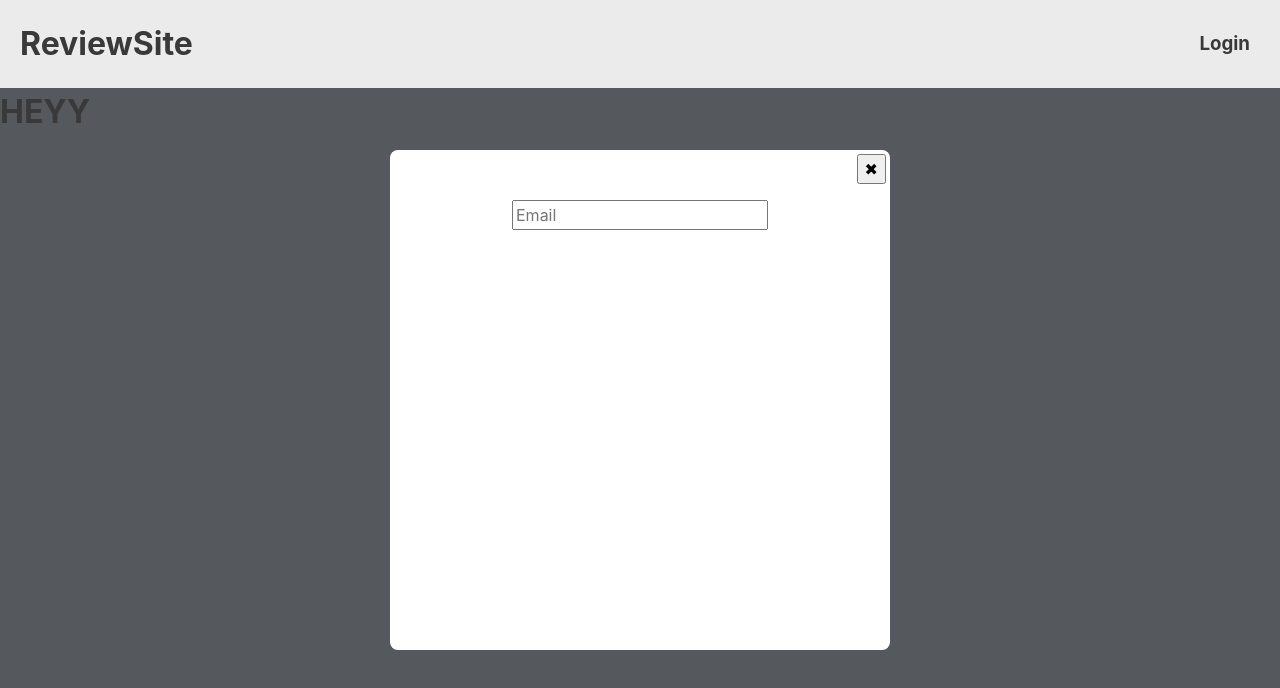
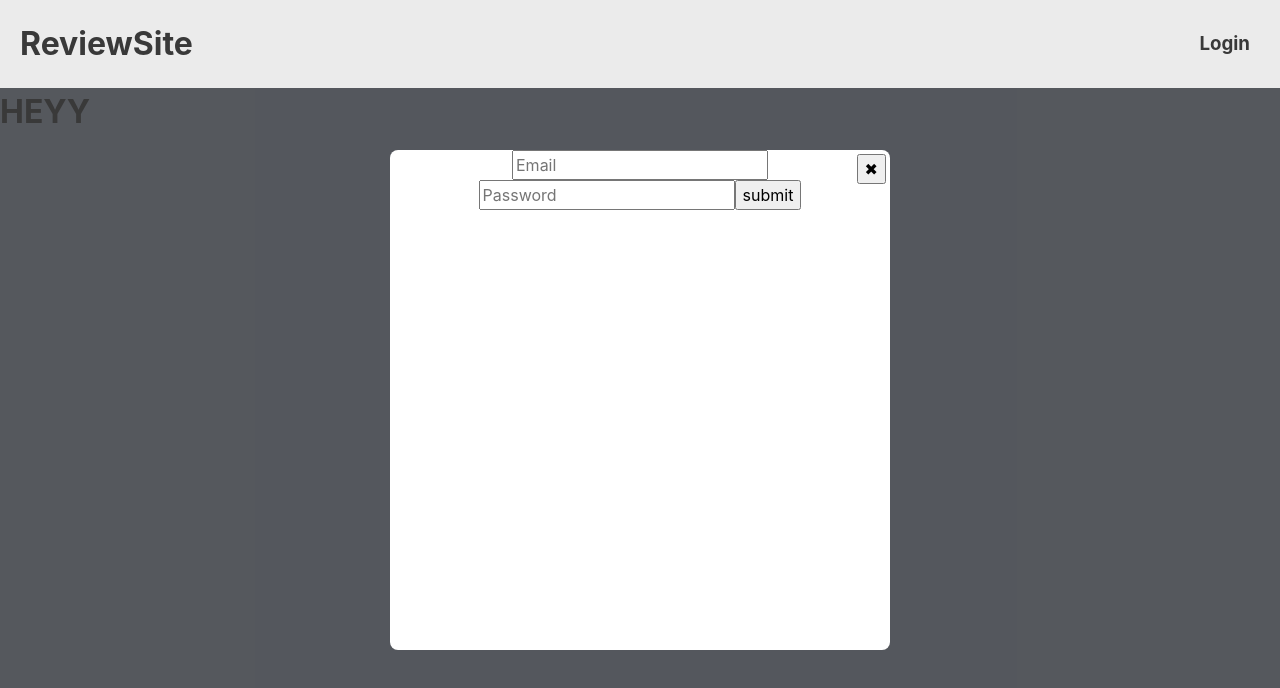
Before and after one commit to Laxunie/review-site, a React (Create React App) app: page / in a window 1280 px wide. Both pictures are taken after a click on the element "Login". Shown: the top 688 px of the page. Built offline with nearby package versions, Linux system fonts and the light colour scheme; no server answers.

Commit message:
users can signup with email/password

```diff
--- a/package.json
+++ b/package.json
@@ -9,6 +9,7 @@
     "firebase": "^9.8.2",
     "react": "^18.1.0",
     "react-dom": "^18.1.0",
+    "react-firebase-hooks": "^5.0.3",
     "react-scripts": "5.0.1",
     "web-vitals": "^2.1.4"
   },
--- a/src/App.css
+++ b/src/App.css
@@ -73,6 +73,10 @@ select {
   }
 }
 
+html{
+  background-color: #282c34;
+}
+
 .navbar-header {
   background-color: white;
   padding: 20px;
@@ -87,15 +91,11 @@ select {
   padding: 10px;
 }
 
-html{
-  background-color: #282c34;
-}
-
 .modal{
   width: 100vw;
-  height: 100vh;
+  height: 100%;
   background-color: rgba(189, 189, 189, 0.3);
-  position:absolute;
+  position:fixed;
   top: 0px;
   color: white;
   display: flex;
--- a/src/App.js
+++ b/src/App.js
@@ -1,7 +1,8 @@
 import React, { useEffect, useState } from "react";
 import './App.css';
 import { initializeApp } from 'firebase/app';
-import { getAuth, createUserWithEmailAndPassword } from "firebase/auth";
+import { getAuth, createUserWithEmailAndPassword, signInWithPopup, GoogleAuthProvider } from "firebase/auth";
+import { useAuthState } from 'react-firebase-hooks/auth'
 import Modal from "./Components/Modal";
 
 const firebaseConfig = {
@@ -15,7 +16,6 @@ const firebaseConfig = {
 };
 
 const app = initializeApp(firebaseConfig);
-
 const auth = getAuth();
 
 function App() {
@@ -25,23 +25,28 @@ function App() {
   }, [])
 
   const [openModal, setOpenModal] = useState(false)
-
+  const [user] = useAuthState(auth)
   return (
     <div className="App">
+      <div>
+        {openModal && <Modal closeModal={setOpenModal}/>}
         <div className="navbar">
           <header className="navbar-header">
             <h1>ReviewSite</h1>
-          <h3 onClick={() => {
+            {!user ? <h3 onClick={() => {
               setOpenModal(true)
-          }}>Login</h3>
+            }}>Login</h3> : <h3 onClick={() => auth.signOut()}>Logout</h3>}
           </header>
         </div>
         <div className="container">
           <h1>HEYY</h1>
-        {openModal && <Modal closeModal={setOpenModal}/>}
+        </div>
       </div>
     </div>
   );
 }
 
+
+
+
 export default App;
--- a/src/Components/Modal.js
+++ b/src/Components/Modal.js
@@ -1,7 +1,23 @@
-import React from 'react'
+import React, {useState} from 'react'
 import { getAuth, createUserWithEmailAndPassword } from "firebase/auth";
+import { initializeApp } from 'firebase/app';
+
+const firebaseConfig = {
+    apiKey: "AIzaSyBKfCFv09jlvKqZKQm-rqsbAxmIlGGgFVY",
+    authDomain: "review-site-46882.firebaseapp.com",
+    projectId: "review-site-46882",
+    storageBucket: "review-site-46882.appspot.com",
+    messagingSenderId: "661246888343",
+    appId: "1:661246888343:web:e0bc65665b3fea5ad41cd2",
+    measurementId: "G-JRXJK04QPF"
+  };
+
+const app = initializeApp(firebaseConfig);
+const auth = getAuth();
 
 function Modal({closeModal}){
+    const [email, setEmail] = useState("")
+    const [password, setPassword] = useState("")
     return(
         <div className='modal'>
             <div className='modalContainer'>
@@ -10,12 +26,31 @@ function Modal({closeModal}){
                         closeModal(false)
                     }}>&#10006;</button>
                 </div>
-                <form>
-                    <input type="text" placeholder='Email'></input>
-                </form>
+                <div>
+                <input type="text" placeholder='Email' onChange={(e) => {setEmail(e.target.value)}}></input>
+                        <input type="text" placeholder='Password' onChange={(e) => {setPassword(e.target.value)}}></input>
+                        <button onClick={() => {CreateAccount(email, password)}}>submit</button>
+                </div>
+
             </div>
         </div>
     )
 }
 
+function CreateAccount(email, password){
+    createUserWithEmailAndPassword(auth, email, password)
+  .then((userCredential) => {
+    // Signed in
+    const user = userCredential.user;
+    console.log(user)
+    // ...
+  })
+  .catch((error) => {
+    const errorCode = error.code;
+    const errorMessage = error.message;
+    console.log(errorMessage)
+    // ..
+  });
+}
+
 export default Modal
```
Also changed, not shown: 1 other file (tests, documents, lock files or other folders). Lines whose indentation alone changed are shown as unchanged.
